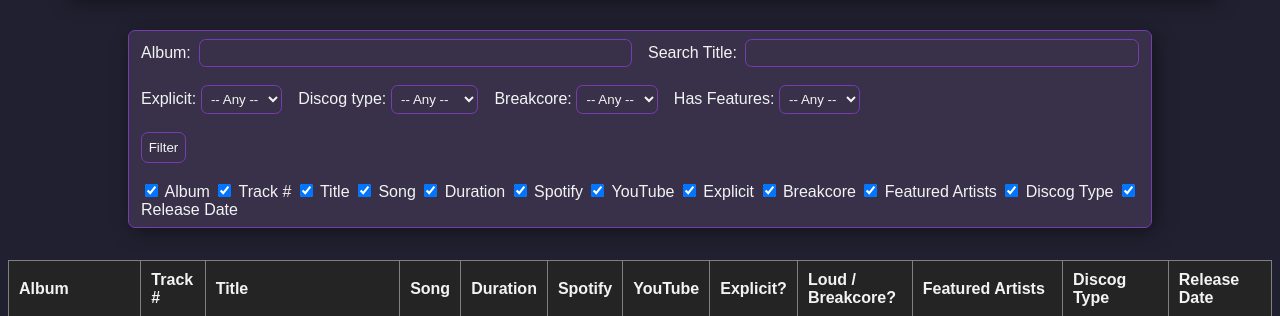
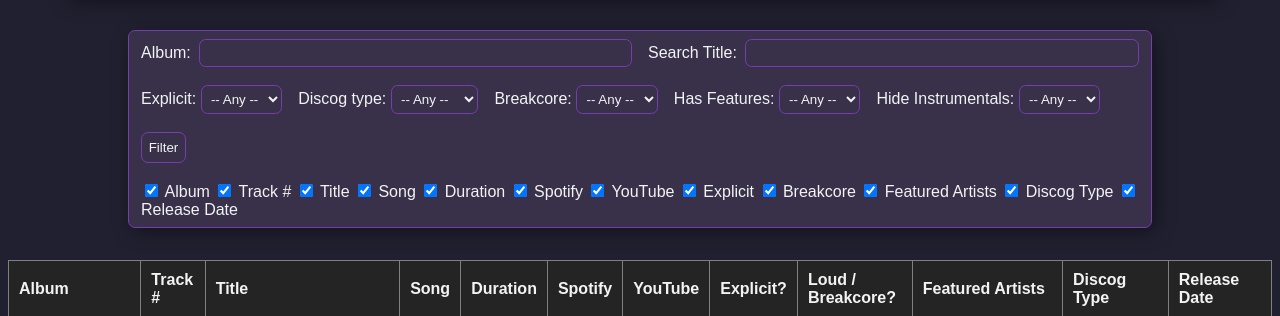
Before and after one commit to Kars-Ascended/MKA, a PHP site: page /songs in a window 1280 px wide. Shown: the part 204-520 px from the top of the page. Run offline with PHP 8.4, Linux system fonts and the light colour scheme; data comes from the database, SQL or seed files in the repository.

Commit message:
songs.php too

```diff
--- a/pages/songs.php
+++ b/pages/songs.php
@@ -44,8 +44,8 @@
                     Discog type:
                     <select name="discog">
                         <option value="">-- Any --</option>
-                        <option value="Main" <?php if (($_GET['discog'] ?? '') === 'Main') echo 'selected'; ?>>Main</option>
-                        <option value="Pre-2010" <?php if (($_GET['discog'] ?? '') === 'Pre-2010') echo 'selected'; ?>>Pre-2010</option>
+                        <option value="main" <?php if (($_GET['discog'] ?? '') === 'main') echo 'selected'; ?>>Main</option>
+                        <option value="beatMARIO" <?php if (($_GET['discog'] ?? '') === 'beatMARIO') echo 'selected'; ?>>Pre-2010</option>
                         <option value="Remix" <?php if (($_GET['discog'] ?? '') === 'Remix') echo 'selected'; ?>>Remix</option>
                         <option value="Single" <?php if (($_GET['discog'] ?? '') === 'Single') echo 'selected'; ?>>Single</option>
                         <option value="Cover" <?php if (($_GET['discog'] ?? '') === 'Cover') echo 'selected'; ?>>Cover</option>
@@ -74,6 +74,16 @@
                     </select>
                 </div>
             </label>
+
+            <label>
+            Hide Instrumentals:
+            <select name="hide_instrumental">
+                <option value="">-- Any --</option>
+                <option value="1" <?php if (($_GET['hide_instrumental'] ?? '') === '1') echo 'selected'; ?>>Yes</option>
+                <option value="0" <?php if (($_GET['hide_instrumental'] ?? '') === '0') echo 'selected'; ?>>No</option>
+            </select>
+            </label>
+
             </div>
             <br>
             <button type="submit">Filter</button>
```
